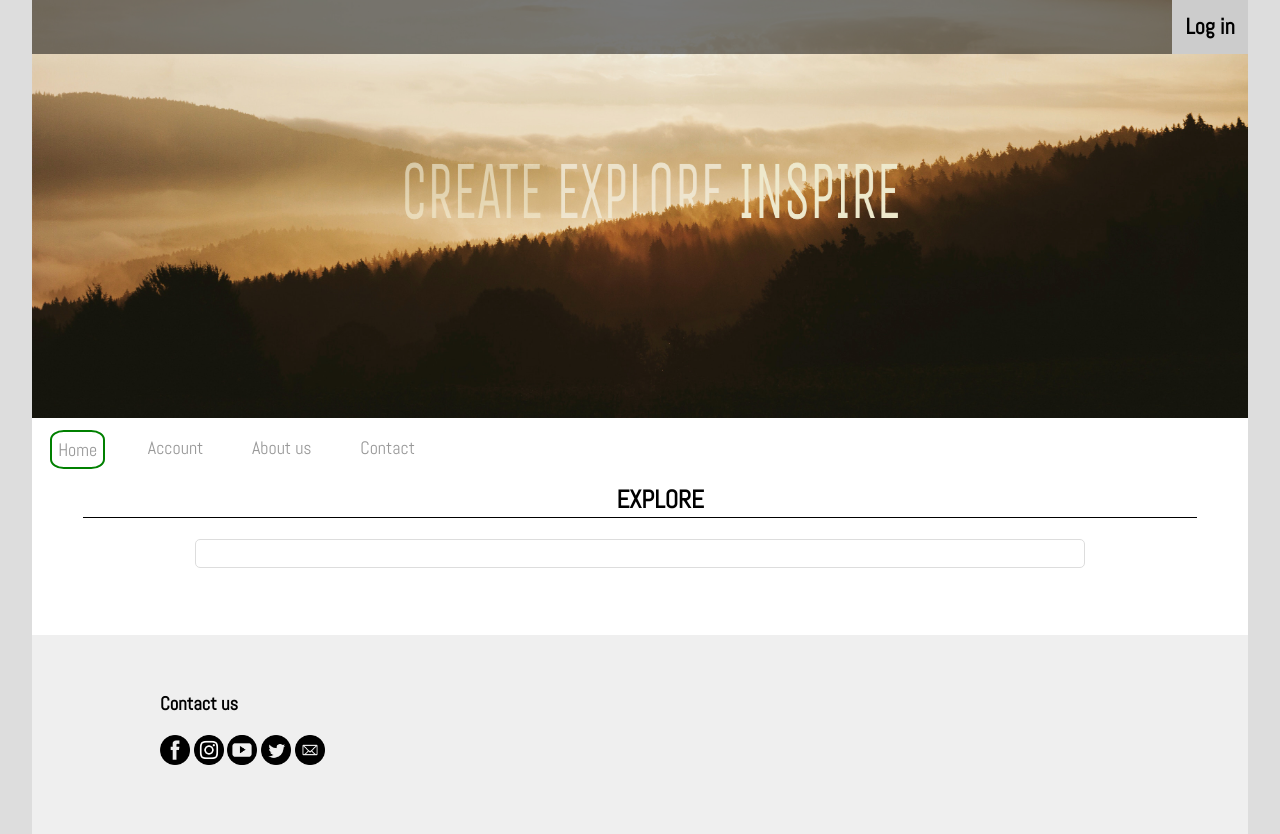
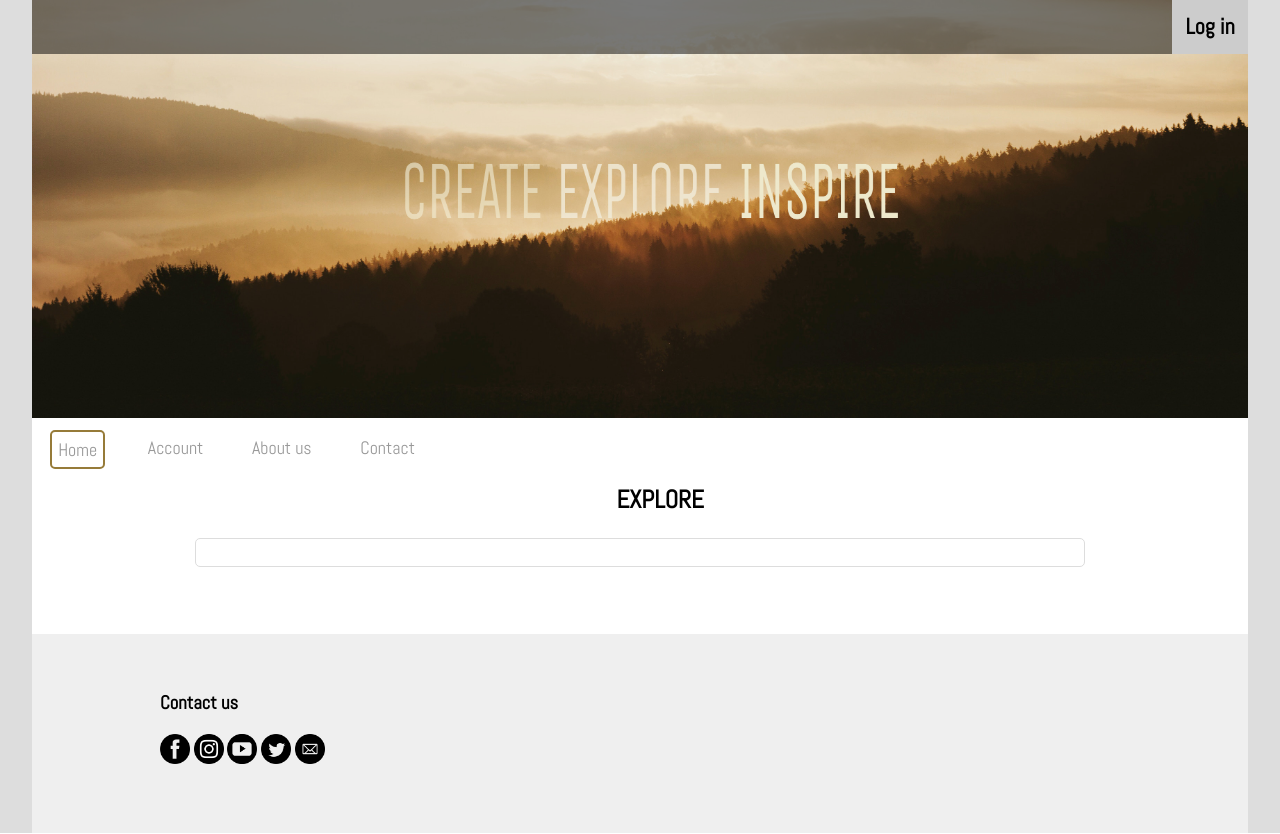
Before and after one commit to KodBagarn/PortfolioProject, a PHP site: page /index.php in a window 1280 px wide. Run offline with PHP 8.4, Linux system fonts and the light colour scheme; some libraries are stand-ins or nearby versions.

Commit message:
New colours on active

```diff
--- a/main.css
+++ b/main.css
@@ -110,8 +110,12 @@ h1 {
 }
 
 .active{
-  border: solid green 2px;
-  border-radius: 25%;
+  border: solid #967b39 2px;
+  border-radius: 5px;
+}
+
+.active:hover {
+  border: solid #7a652f 2px;
 }
 
 
@@ -123,6 +127,7 @@ h1 {
 
 #exploreh2 {
   font-size: 25px;
+  border-bottom: none;
 }
 
 #searchform {
```
